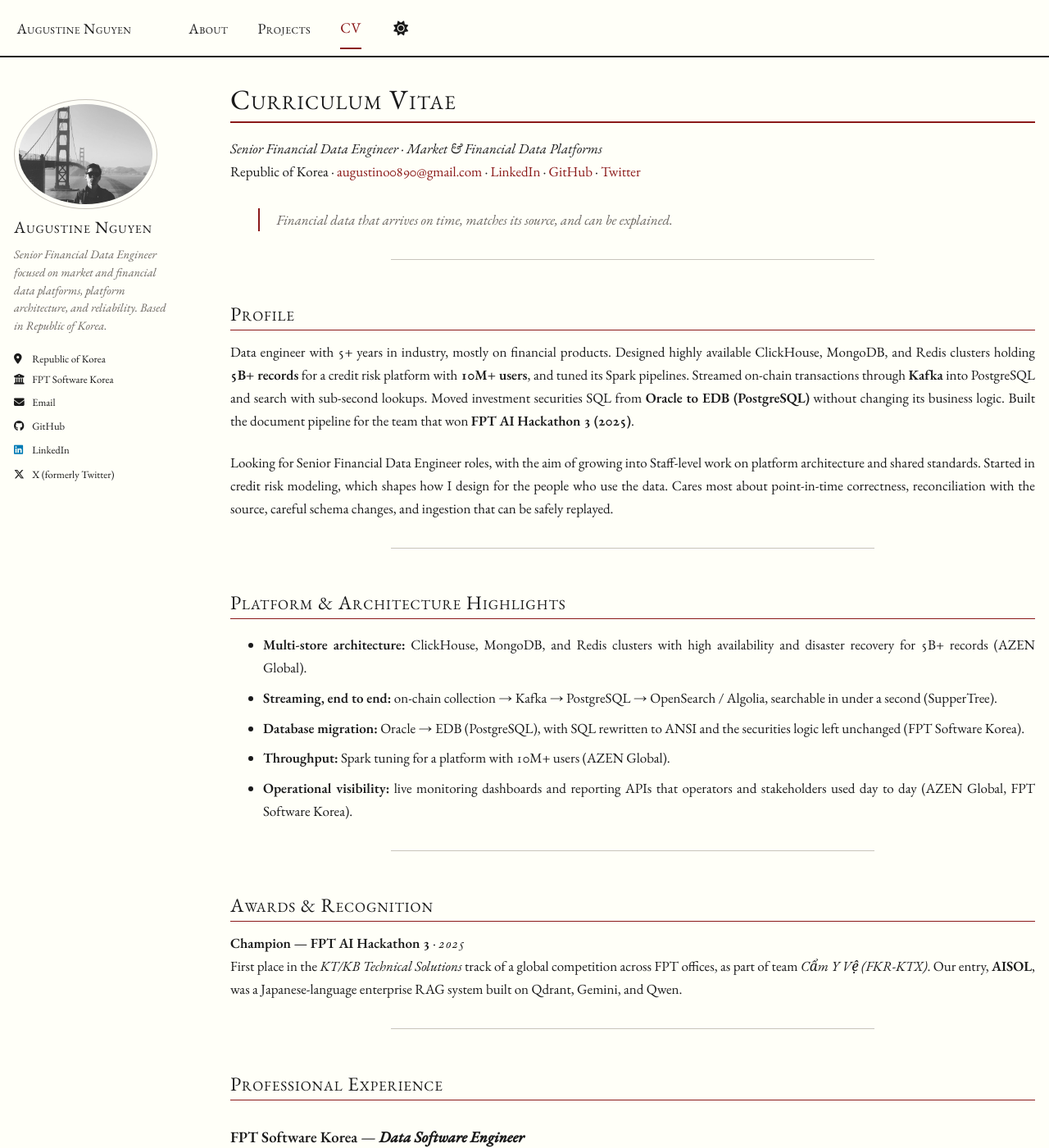
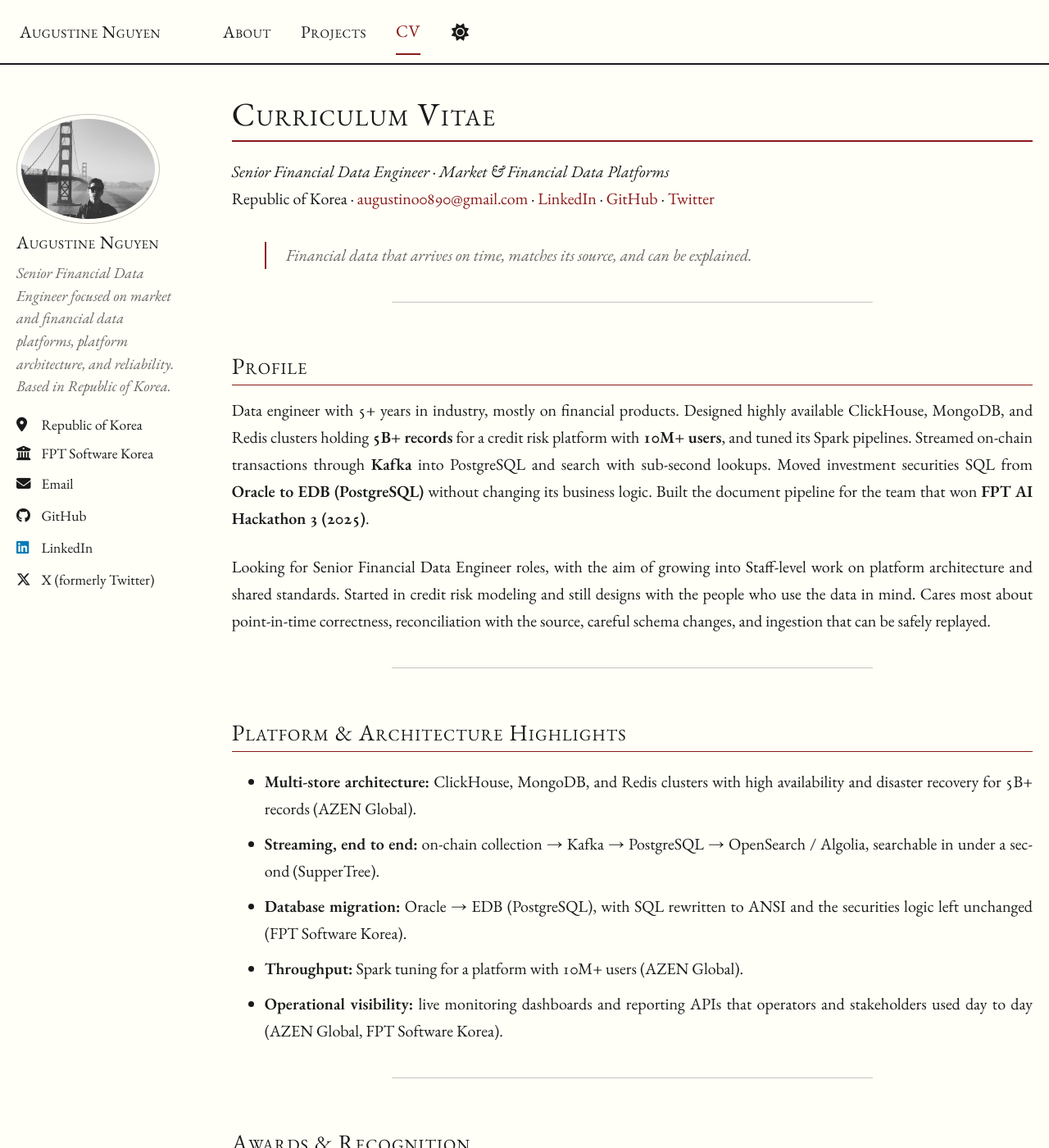
Before and after one commit to augustine0890/augustine0890.github.io, a Jekyll site: the page built from _pages/cv.md, in a window 1280 px wide and 1400 px high. Shown: the whole window at 82% size. Built offline with Jekyll 4.4.1, drawn with Linux system fonts in a browser that asks for light colours; a script bundle is joined from its source files by our own code; library files that are not in the unit come from our copies.

Commit message:
style: larger body text and cleaner phone layout

```diff
--- a/_pages/cv.md
+++ b/_pages/cv.md
@@ -23,7 +23,7 @@ Republic of Korea · [augustino0890@gmail.com](mailto:augustino0890@gmail.com)
 
 Data engineer with 5+ years in industry, mostly on financial products. Designed highly available ClickHouse, MongoDB, and Redis clusters holding **5B+ records** for a credit risk platform with **10M+ users**, and tuned its Spark pipelines. Streamed on-chain transactions through **Kafka** into PostgreSQL and search with sub-second lookups. Moved investment securities SQL from **Oracle to EDB (PostgreSQL)** without changing its business logic. Built the document pipeline for the team that won **FPT AI Hackathon 3 (2025)**.
 
-Looking for Senior Financial Data Engineer roles, with the aim of growing into Staff-level work on platform architecture and shared standards. Started in credit risk modeling, which shapes how I design for the people who use the data. Cares most about point-in-time correctness, reconciliation with the source, careful schema changes, and ingestion that can be safely replayed.
+Looking for Senior Financial Data Engineer roles, with the aim of growing into Staff-level work on platform architecture and shared standards. Started in credit risk modeling and still designs with the people who use the data in mind. Cares most about point-in-time correctness, reconciliation with the source, careful schema changes, and ingestion that can be safely replayed.
 
 ---
 
--- a/_sass/layout/_latex_extras.scss
+++ b/_sass/layout/_latex_extras.scss
@@ -9,7 +9,8 @@
    -------------------------------------------------------------------------- */
 
 body {
-    font-size: 17px;
+    /* EB Garamond has a small x-height; 20px reads like ~17px in most fonts */
+    font-size: 20px;
     line-height: 1.65;
     font-feature-settings: "kern" 1, "liga" 1, "onum" 1;
     -webkit-font-smoothing: antialiased;
@@ -141,7 +142,7 @@ table {
     width: auto;
     max-width: 100%;
     margin: 1.8em auto;
-    font-size: 0.92em;
+    font-size: 0.95em;
     border: none;
     border-top: 2px solid var(--global-text-color);
     border-bottom: 2px solid var(--global-text-color);
@@ -328,25 +329,25 @@ pre {
 
     p, li {
         font-family: $serif;
-        font-size: 0.88em;
+        font-size: 0.95em;
     }
 
     .author__name {
         font-variant: small-caps;
         font-weight: normal;
-        font-size: 1.2em;
-        letter-spacing: 0.05em;
+        font-size: 1.1em;
+        letter-spacing: 0.03em;
         color: var(--global-text-color);
     }
 
     .author__bio {
         font-style: italic;
         color: var(--global-text-color-light);
-        font-size: 0.85em;
+        font-size: 0.92em;
     }
 
     .author__urls-wrapper {
-        font-size: 0.85em;
+        font-size: 0.92em;
     }
 
     /* Thin rule after author name */
@@ -365,7 +366,7 @@ pre {
     background: var(--global-footer-bg-color);
     color: #888880;
     font-family: $serif;
-    font-size: 0.8em;
+    font-size: 0.88em;
     padding: 1.5em 0;
 
     footer {
@@ -594,7 +595,7 @@ pre {
     }
 
     td {
-        font-size: 0.88em;
+        font-size: 0.92em;
         font-style: italic;
         text-align: center;
         line-height: 1.35;
@@ -605,7 +606,19 @@ pre {
 
 @media (max-width: 600px) {
     .page__content table.metrics-table {
-        th { font-size: 1.15em; }
-        td { font-size: 0.8em; }
+        table-layout: auto;
+        th { font-size: 0.9em; padding: 0.45em 0.2em 0.2em; white-space: nowrap; }
+        td { font-size: 0.78em; padding: 0.3em 0.15em 0.5em; }
     }
 }
+
+/* Slightly smaller base on phones so lines are not too short */
+@media (max-width: 600px) {
+    body { font-size: 18px; }
+
+    /* Justified text leaves large word gaps on narrow screens */
+    .page__content p,
+    .page__content li {
+        text-align: left;
+    }
+}
```
